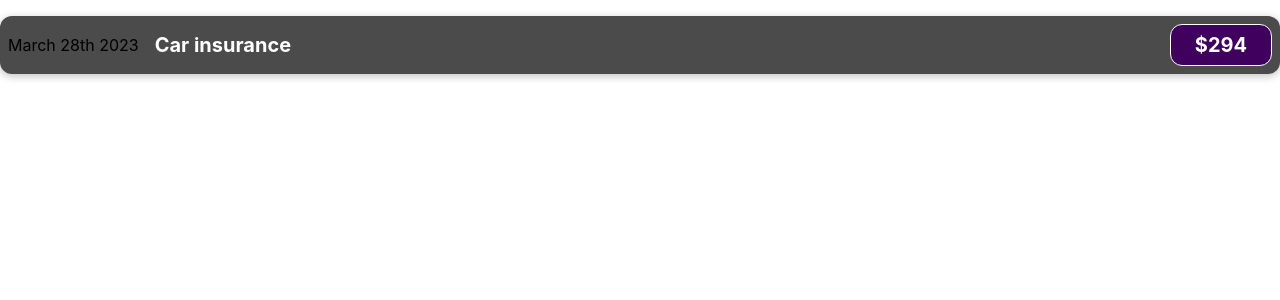
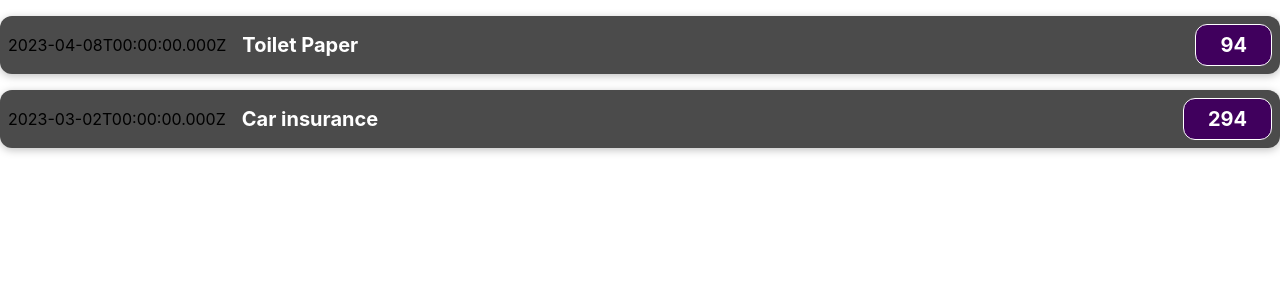
Before and after one commit to KotenkoNata/react-practice, a JavaScript app: page / in a window 1280 px wide. Shown: the top 300 px of the page. Built offline with nearby package versions, Linux system fonts and the light colour scheme; the HTML template or start-up script is replaced by a standard one.

Commit message:
feat: pass data via props

```diff
--- a/src/App.js
+++ b/src/App.js
@@ -1,9 +1,27 @@
 import ExpenseItem from "./components/ExpenseItem";
 
 function App() {
+    const expenses = [
+        {
+            id: "e1",
+            title: "Toilet Paper",
+            amount: 94,
+            date: new Date(2023, 3, 8),
+        },
+        {
+            id: "e2",
+            title: "Car insurance",
+            amount: 294,
+            date: new Date(2023, 2, 2),
+        }
+    ]
+
   return (
     <div className="App">
-      <ExpenseItem></ExpenseItem>
+        {expenses.map(item=><ExpenseItem key={item.id}
+                                         amount={item.amount}
+                                         date={item.date}
+                                         title={item.title}/>)}
     </div>
   );
 }
--- a/src/components/ExpenseItem.js
+++ b/src/components/ExpenseItem.js
@@ -1,11 +1,12 @@
 import './ExpenseItem.css';
-function ExpenseItem() {
+function ExpenseItem({amount, title, date}) {
+
     return <div className='expense-item'>
-        <div>March 28th 2023</div>
+        <div>{date.toISOString()}</div>
         <div className='expense-item__description'>
-            <h2>Car insurance</h2>
+            <h2>{title}</h2>
         </div>
-        <div className='expense-item__price'>$294</div>
+        <div className='expense-item__price'>{amount}</div>
     </div>
 }
 
```
